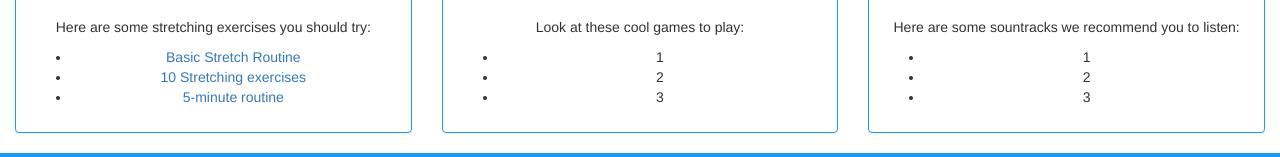
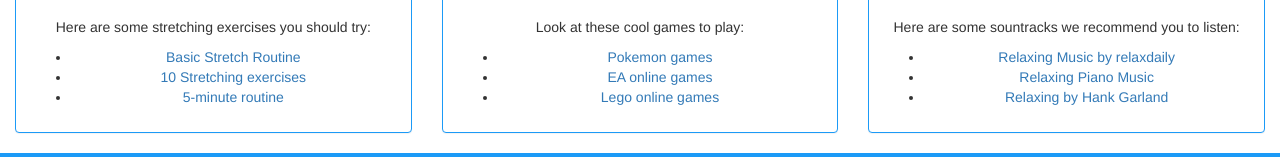
Before and after one commit to juliopovedacs/chilloutapp, a plain HTML site: page index.html in a window 1280 px wide. Shown: the part 2050-2207 px from the top of the page. Drawn offline with nearby package versions, Linux system fonts and the light colour scheme.

Commit message:
Info added to indoor activities

```diff
--- a/index.html
+++ b/index.html
@@ -140,9 +140,9 @@
             <img id="gameImage" src="images/park.jpeg" alt="Games" height="200" width="300" />
             <p>Look at these cool games to play:</p>
             <ul>
-              <li>1</li>
-              <li>2</li>
-              <li>3</li>
+              <li><a href="https://www.pokemon.com/us/pokemon-online-games/">Pokemon games</a></li>
+              <li><a href="https://www.ea.com/games/library/online">EA online games</a></li>
+              <li><a href="https://www.lego.com/en-us/games">Lego online games</a></li>
             </ul>
           </div>
         </div>
@@ -156,9 +156,9 @@
             <img id="musicImage" src="images/music.jpeg" alt="Headphones" height="200" width="300" />
             <p>Here are some sountracks we recommend you to listen:</p>
             <ul>
-              <li>1</li>
-              <li>2</li>
-              <li>3</li>
+              <li><a href="https://soundcloud.com/relaxdaily/relaxing-music-calm-studying-yoga">Relaxing Music by relaxdaily</a></li>
+              <li><a href="https://soundcloud.com/relaxdaily/relaxing-piano-music-work_study_meditation">Relaxing Piano Music</a></li>
+              <li><a href="https://soundcloud.com/hankgarland/relaxing">Relaxing by Hank Garland</a></li>
             </ul>
           </div>
         </div>
```
